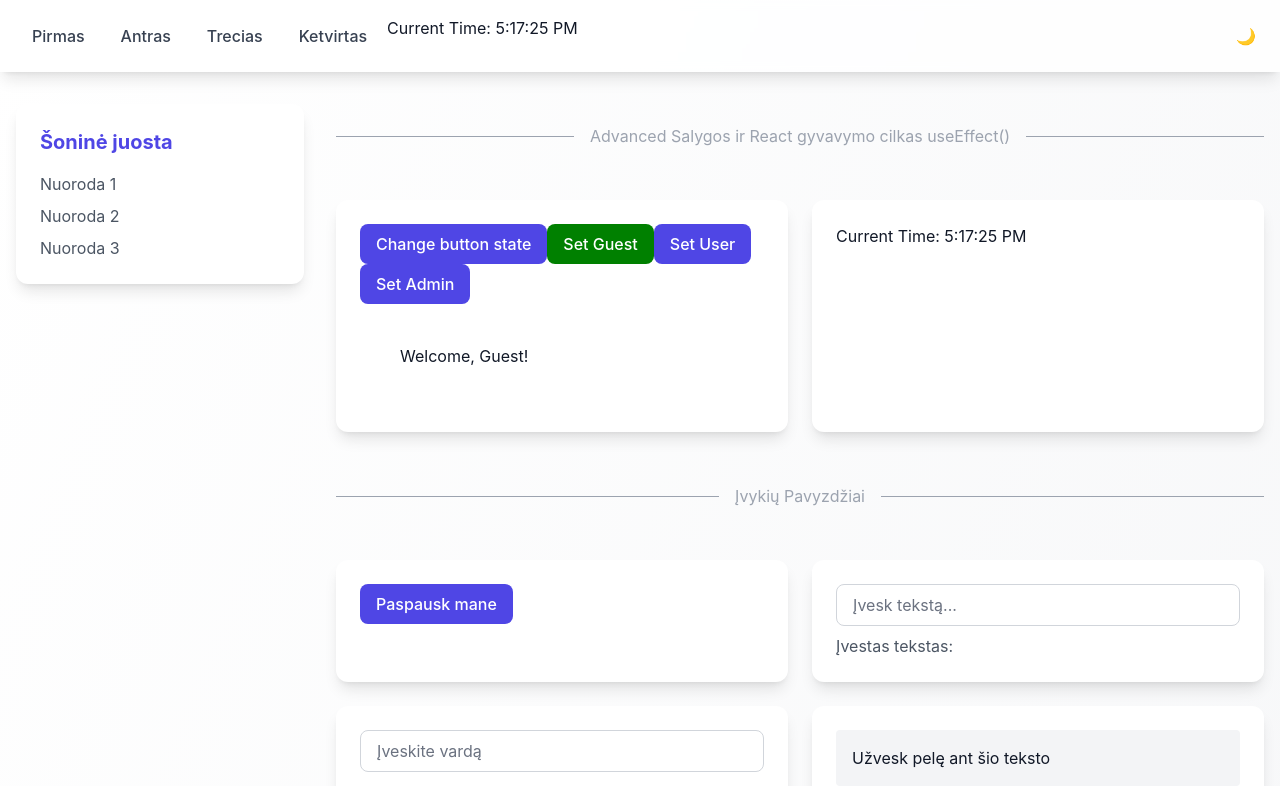
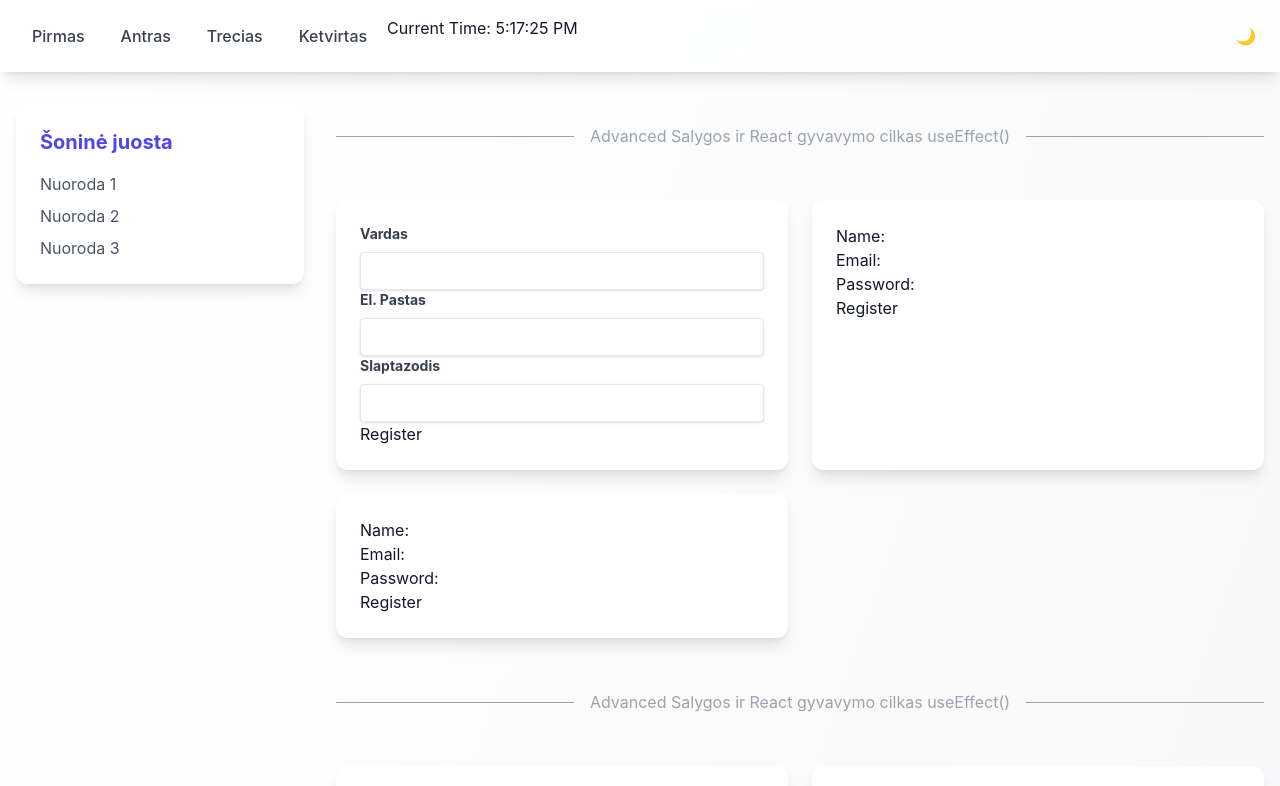
Before and after one commit to tautiz/240515JSM492VAK_react_app, a React (Create React App) app: page / in a window 1280 px wide. Shown: the top 786 px of the page. Built offline with nearby package versions, Linux system fonts and the light colour scheme.

Commit message:
Darbas su Formomis

```diff
--- a/src/App.js
+++ b/src/App.js
@@ -13,6 +13,7 @@ import { ButtonClick, InputChange, FormSubmit, InlineEvents, MultipleEvents } fr
 import DataTable from './components/DataTable';
 import UserDashboard from './components/UserDashboard';
 import Clock from './components/Clock';
+import RegistrationForm, { UncontrolledForm, RegistrationWithValidation } from './components/RegistrationForm';
 
 function App() {
   const users = [
@@ -38,7 +39,20 @@ function App() {
           </aside>
           <main className="lg:col-span-9 space-y-8 animate-fade-in">
 
-            <Hr text="Advanced Salygos ir React gyvavymo cilkas useEffect()" />
+          <Hr text="Advanced Salygos ir React gyvavymo cilkas useEffect()" />
+          <div className="grid grid-cols-1 md:grid-cols-2 lg:grid-cols-2 gap-6">
+              <div className='card'>
+                <RegistrationForm/>
+              </div>
+              <div className='card'>
+                <UncontrolledForm/>
+              </div>
+              <div className='card'>
+                <RegistrationWithValidation/>
+              </div>
+            </div>
+
+          <Hr text="Advanced Salygos ir React gyvavymo cilkas useEffect()" />
 
             <div className="grid grid-cols-1 md:grid-cols-2 lg:grid-cols-2 gap-6">
               <UserDashboard />
--- a/src/components/DataTable.js
+++ b/src/components/DataTable.js
@@ -83,8 +83,8 @@ const DataTable = ({ data, filterBy = '' }) => {
                     <TableHeader headers={columns} />
                 </thead>
                 <tbody className="bg-white divide-y divide-gray-200">
-                    {filteredData.map((item) => (
-                        <TableRow key={item.id} item={item} columns={columns} />
+                    {filteredData.map((item, index) => (
+                        <TableRow key={index} item={item} columns={columns} />
                     ))}
                 </tbody>
             </table>
--- /dev/null
+++ b/src/components/Forms/Form.jsx
@@ -0,0 +1,9 @@
+import React from 'react';
+
+export default function Form({ children, onSubmit }) {
+    return (
+        <form onSubmit={onSubmit} className=''>
+            {children}
+        </form>
+    );
+}
--- /dev/null
+++ b/src/components/Forms/Input.jsx
@@ -0,0 +1,17 @@
+import React from 'react';
+
+const Input = ({ type, name, label, value, onChange, placeholder }) => (
+    <div>
+        <label className='block text-gray-700 text-sm font-bold mb-2'>{label}</label>
+        <input
+            type={type}
+            name={name}
+            value={value}
+            onChange={onChange}
+            placeholder={placeholder}
+            className='shadow appearance-none border rounded w-full py-2 px-3 text-gray-700 leading-tight focus:outline-none focus:shadow-outline'
+        />
+    </div>
+);
+
+export default Input;
--- /dev/null
+++ b/src/components/RegistrationForm.jsx
@@ -0,0 +1,168 @@
+import React, { useState, useRef } from 'react';
+import Form from './Forms/Form';
+import Input from './Forms/Input';
+
+// ++++++++++++++++++ KONTROLIUOJAMA FORMA +++++++++++++++++++++++++++++++++++++++++++++++++++++++++++++++++
+
+function RegistrationForm() {
+    const [formData, setFormData] = useState({
+        name: '',
+        email: '',
+        password: '',
+    });
+
+    const handleChange = (e) => {
+        setFormData({ ...formData, [e.target.name]: e.target.value });
+    };
+
+    const handleSubmit = (e) => {
+        e.preventDefault();
+        console.log('Submitted Data:', formData);
+    };
+
+    return (
+        <Form onSubmit={handleSubmit}>
+            <div>
+                <Input
+                    type="text"
+                    name="name"
+                    label="Vardas"
+                    value={formData.name}
+                    onChange={handleChange}
+                />
+            </div>
+            <div>
+                <Input
+                    type="email"
+                    name="email"
+                    label="El. Pastas"
+                    value={formData.email}
+                    onChange={handleChange}
+                />
+            </div>
+            <div>
+                <Input
+                    type="password"
+                    name="password"
+                    label="Slaptazodis"
+                    value={formData.password}
+                    onChange={handleChange}
+                />
+            </div>
+            <button type="submit">Register</button>
+        </Form>
+    );
+}
+
+export default RegistrationForm;
+
+// ++++++++++++++++++ NEKONTROLIUOJAMA FORMA ++++++++++++++++++++++++++++++++++++++++++++++++++++++++++++++++
+
+function UncontrolledForm() {
+    const nameRef = useRef();
+    const emailRef = useRef();
+    const passwordRef = useRef();
+
+    const handleSubmit = (e) => {
+        e.preventDefault();
+        console.log('Name:', nameRef.current.value);
+        console.log('Email:', emailRef.current.value);
+        console.log('Password:', passwordRef.current.value);
+    };
+
+    return (
+        <Form onSubmit={handleSubmit}>
+            <div>
+                <label>Name:</label>
+                <input type="text" ref={nameRef} />
+            </div>
+            <div>
+                <label>Email:</label>
+                <input type="email" ref={emailRef}/>
+            </div>
+            <div>
+                <label>Password:</label>
+                <input type="password" ref={passwordRef}/>
+            </div>
+            <button type="submit">Register</button>
+        </Form>
+    );
+}
+
+export { UncontrolledForm };
+
+// ++++++++++++++++++ FORMOS VALIDAVIMAS +++++++++++++++++++++++++++++++++++++++++++++++++++++++++++++++++++
+
+function RegistrationWithValidation() {
+    const [formData, setFormData] = useState({ name: '', email: '', password: '' });
+    const [errors, setErrors] = useState({});
+
+    // Funkcija skirta validuoti visa forma ir grazinti klaidu objekta
+    const validate = () => {
+        const newErrors = {};
+
+        if (!formData.name) newErrors.name = 'Privalomas vardo laukelis';
+        if (!formData.email.includes('@')) newErrors.email = 'Netaisyklingas el. pasto adresas.';
+        if (formData.password.length < 6) newErrors.password = 'Slaptazodis turi buti bent 6 simboliu.';
+
+        return newErrors;
+    };
+
+    // Funkcija skirta formos duomenims apdoroti
+    const handleSubmit = (e) => {
+        e.preventDefault();
+
+        const newErrors = validate(); // Kvieciama validavimo funkcija ir jos rezultatas saugomas newErrors konstantoje
+
+        if (Object.keys(newErrors).length > 0) { // Jei newErrors objektas turi bent viena klaida
+            setErrors(newErrors);
+        } else {
+            // Tvarkingu duomenu atveju, isvedam juos i narsykles konsole
+            console.log('Submitted Data:', formData);
+            setErrors({});
+        }
+    };
+
+    // Handleris skirtas stebeti elementu duomenu pasikeitimams
+    const handleChange = (e) => {
+        setFormData({ ...formData, [e.target.name]: e.target.value });
+    };
+
+    return (
+        <Form onSubmit={handleSubmit}>
+            <div>
+                <label>Name:</label>
+                <input
+                    type="text"
+                    name="name"
+                    value={formData.name}
+                    onChange={handleChange}
+                />
+                {errors.name && <p style={{ color: 'red' }}>{errors.name}</p>}
+            </div>
+            <div>
+                <label>Email:</label>
+                <input
+                    type="text"
+                    name="email"
+                    value={formData.email}
+                    onChange={handleChange}
+                />
+                {errors.email && <p style={{ color: 'red' }}>{errors.email}</p>}
+            </div>
+            <div>
+                <label>Password:</label>
+                <input
+                    type="password"
+                    name="password"
+                    value={formData.password}
+                    onChange={handleChange}
+                />
+                {errors.password && <p style={{ color: 'red' }}>{errors.password}</p>}
+            </div>
+            <button type="submit">Register</button>
+        </Form>
+    );
+}
+
+export { RegistrationWithValidation};
```
